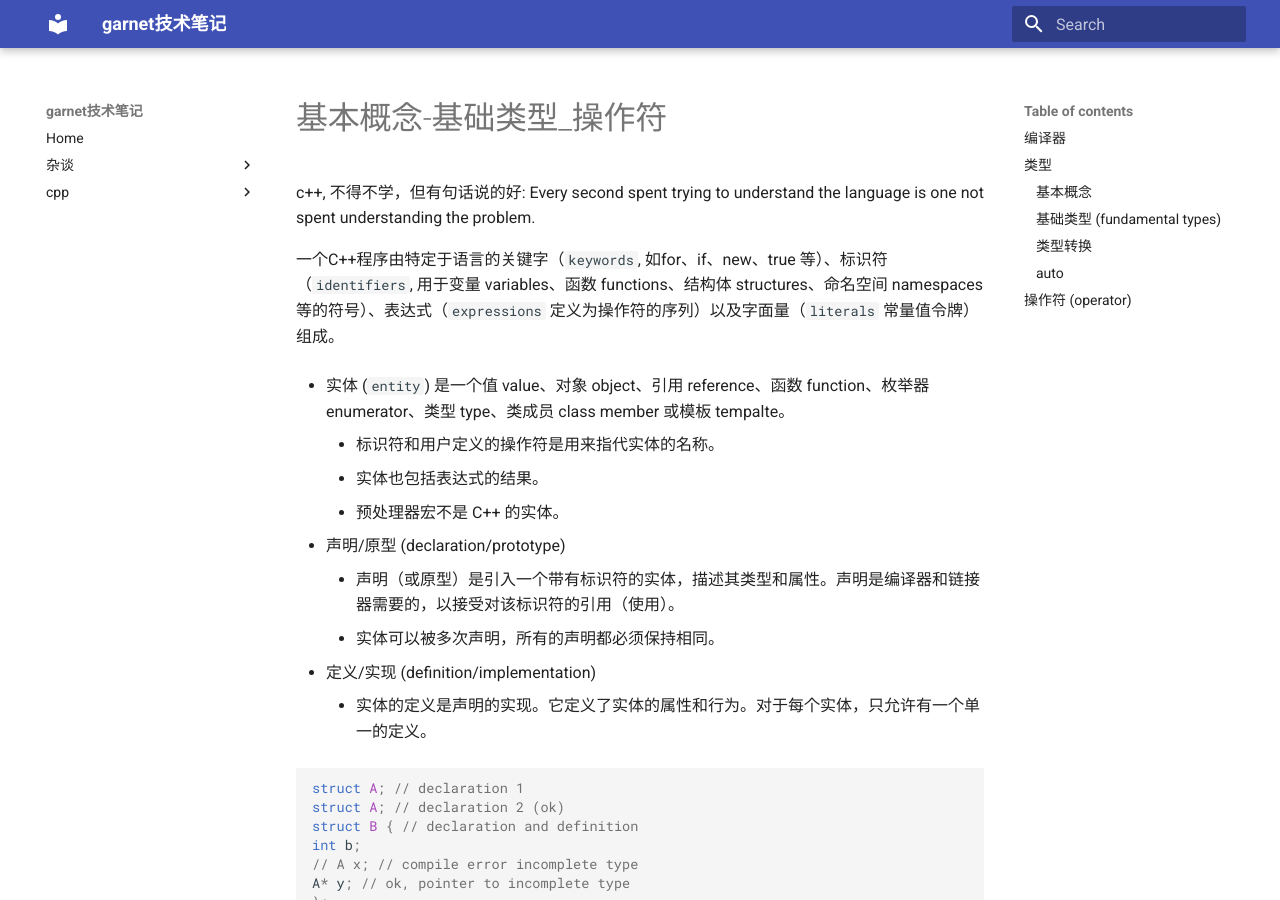
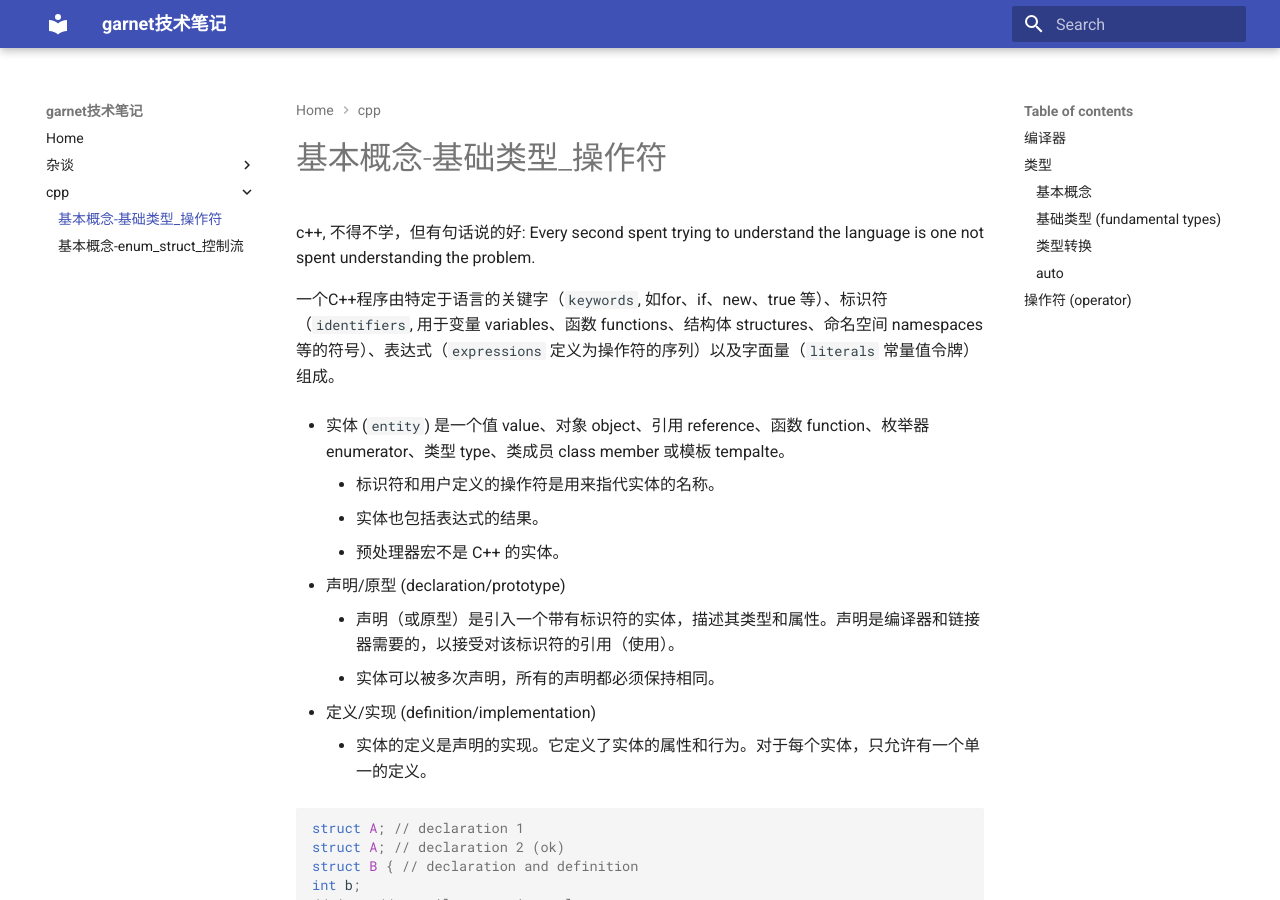
Before and after one commit to ymma98/technotes, an MkDocs documentation site: the page built from docs/cpp/基本概念-基础类型_操作符.md, in a window 1280 px wide and 900 px high. Built offline with MkDocs 1.6.1 and Material for MkDocs 9.7.7, drawn with Linux system fonts in a browser that asks for light colours; formulas are drawn with MathJax 3.

Commit message:
Update mkdocs.yml

```diff
--- a/mkdocs.yml
+++ b/mkdocs.yml
@@ -4,7 +4,9 @@ nav:
   - 杂谈:
       - 快速搭建技术博客: 杂谈/快速搭建技术博客.md
   - cpp:
-     - 基本概念: cpp/基本概念.md
+     - 基本概念-基础类型_操作符: cpp/基本概念-基础类型_操作符.md
+     - 基本概念-enum_struct_控制流: 基本概念-enum_struct_控制流.md
+
 
 
 markdown_extensions:
```
